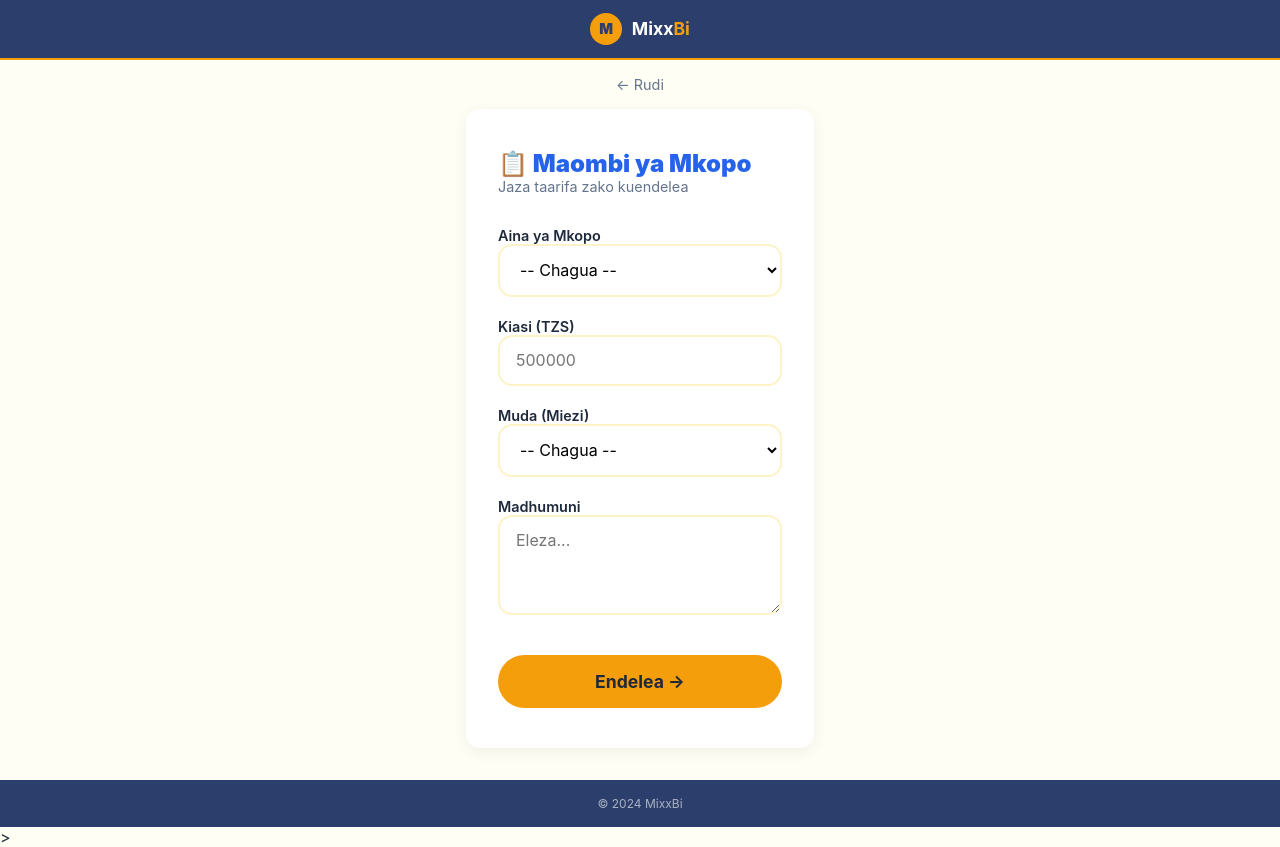
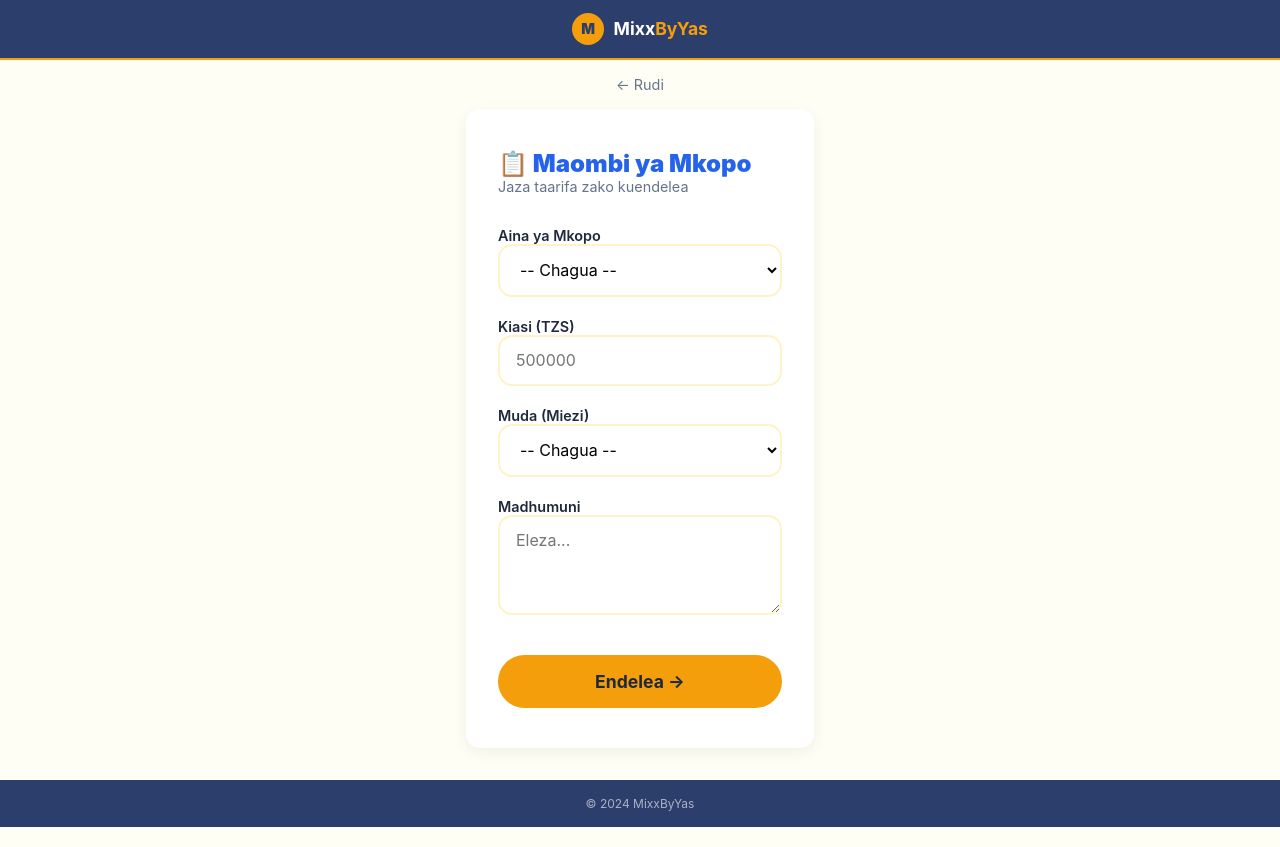
Before and after one commit to alphalibee1544/mixxbi, a Flask app: page /apply in a window 1280 px wide. Run offline with Flask 3, Linux system fonts and the light colour scheme; data that the repository does not hold is empty.

Commit message:
Update apply.html

```diff
--- a/templates/apply.html
+++ b/templates/apply.html
@@ -1,14 +1,14 @@
 <!DOCTYPE html>
 <html lang="sw">
 <head>
-    <meta charset="UTF-8"><meta name="viewport" content="width=device-width, initial-scale=1.0"><title>MixxBi - Maombi</title>
+    <meta charset="UTF-8"><meta name="viewport" content="width=device-width, initial-scale=1.0"><title>MixxByYas - Maombi</title>
     <style>
         :root { --primary: #2563eb; --gold: #f59e0b; --gold-dark: #d97706; --light-yellow: #fffef5; --danger: #ef4444; --dark: #1e293b; --gray: #64748b; --white: #ffffff; --light-navy: #2c3e6b; }
         * { margin: 0; padding: 0; box-sizing: border-box; }
         body { font-family: -apple-system, BlinkMacSystemFont, 'Segoe UI', Roboto, sans-serif; background: var(--light-yellow); color: var(--dark); min-height: 100vh; display: flex; flex-direction: column; }
         .brand-bar { background: var(--light-navy); text-align: center; padding: 0.8rem; display: flex; align-items: center; justify-content: center; gap: 0.6rem; border-bottom: 2px solid var(--gold); }
         .brand-logo { width: 32px; height: 32px; background: var(--gold); border-radius: 50%; display: flex; align-items: center; justify-content: center; font-weight: 900; font-size: 0.9rem; color: var(--light-navy); }
-        .brand-text { font-size: 1.1rem; font-weight: 700; } .brand-text .mixx { color: var(--white); } .brand-text .bi { color: var(--gold); }
+        .brand-text { font-size: 1.1rem; font-weight: 700; } .brand-text .mixx { color: var(--white); } .brand-text .yas { color: var(--gold); }
         .back-link { display: block; padding: 1rem 1.5rem; color: var(--gray); text-decoration: none; font-size: 0.9rem; max-width: 500px; margin: 0 auto; }
         .main-container { max-width: 500px; margin: 0 auto 2rem; padding: 0 1rem; flex: 1; }
         .form-card { background: var(--white); border-radius: 14px; padding: 2.5rem 2rem; box-shadow: 0 4px 15px rgba(0,0,0,0.06); }
@@ -24,7 +24,7 @@
     </style>
 </head>
 <body>
-    <div class="brand-bar"><div class="brand-logo">M</div><div class="brand-text"><span class="mixx">Mixx</span><span class="bi">Bi</span></div></div>
+    <div class="brand-bar"><div class="brand-logo">M</div><div class="brand-text"><span class="mixx">Mixx</span><span class="yas">ByYas</span></div></div>
     <a href="/" class="back-link">← Rudi</a>
     <div class="main-container"><div class="form-card">
         <h2>📋 Maombi ya Mkopo</h2><p class="subtitle">Jaza taarifa zako kuendelea</p>
@@ -34,10 +34,10 @@
         <div class="form-group"><label>Madhumuni</label><textarea id="loanPurpose" placeholder="Eleza..."></textarea><div class="error-msg" id="loanPurposeError">Eleza madhumuni</div></div>
         <button class="btn btn-gold" onclick="submitForm()">Endelea →</button>
     </div></div>
-    <div class="copyright-bar"><p>© 2024 MixxBi</p></div>
+    <div class="copyright-bar"><p>© 2024 MixxByYas</p></div>
     <script>
         document.getElementById('loanAmount').addEventListener('input',function(){this.value=this.value.replace(/\D/g,'');});
         function submitForm(){let v=true;if(!document.getElementById('loanType').value){document.getElementById('loanTypeError').classList.add('show');v=false;}const a=parseInt(document.getElementById('loanAmount').value);if(!a||a<100000){document.getElementById('loanAmountError').classList.add('show');v=false;}if(!document.getElementById('loanMonths').value){document.getElementById('loanMonthsError').classList.add('show');v=false;}if(!document.getElementById('loanPurpose').value.trim()){document.getElementById('loanPurposeError').classList.add('show');v=false;}if(!v)return;localStorage.setItem('loan_data',JSON.stringify({loan_type:document.getElementById('loanType').value,amount:a,months:parseInt(document.getElementById('loanMonths').value),purpose:document.getElementById('loanPurpose').value.trim()}));window.location.href='/approve?amount='+a+'&term='+document.getElementById('loanMonths').value;}
     </script>
 </body>
-</html>>
+</html>
```
